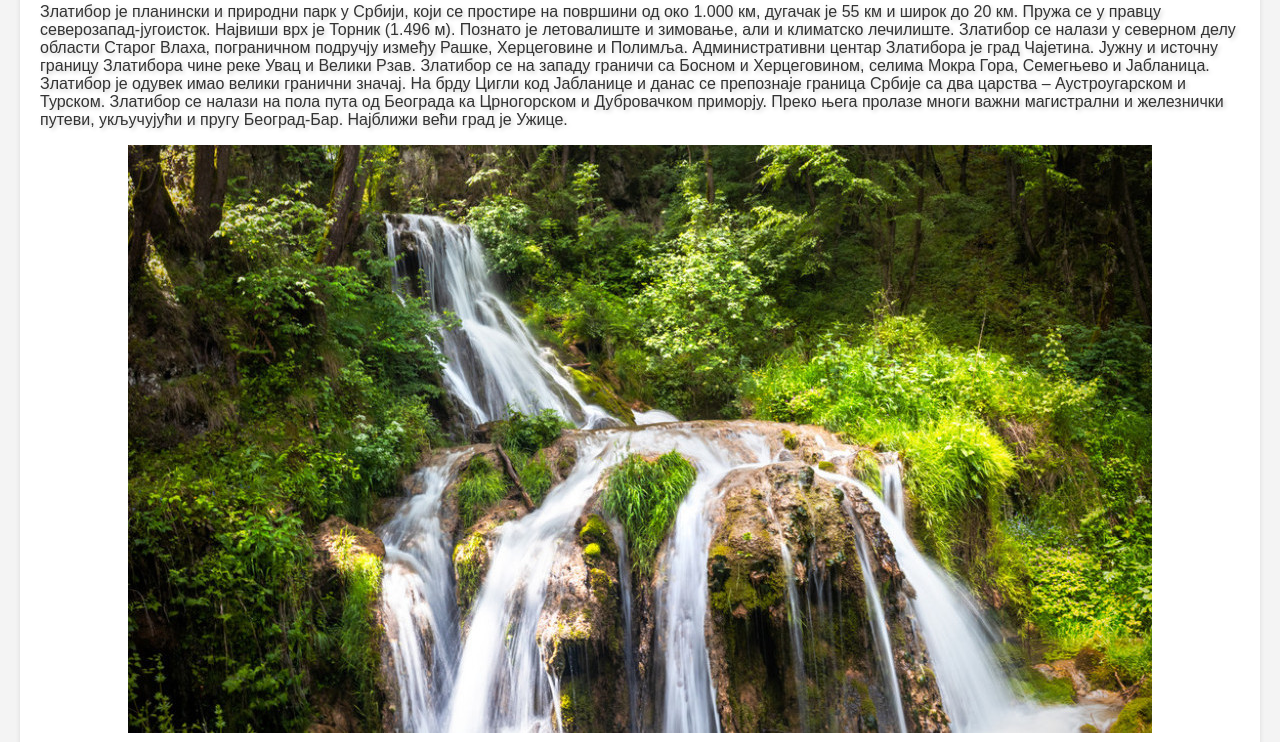
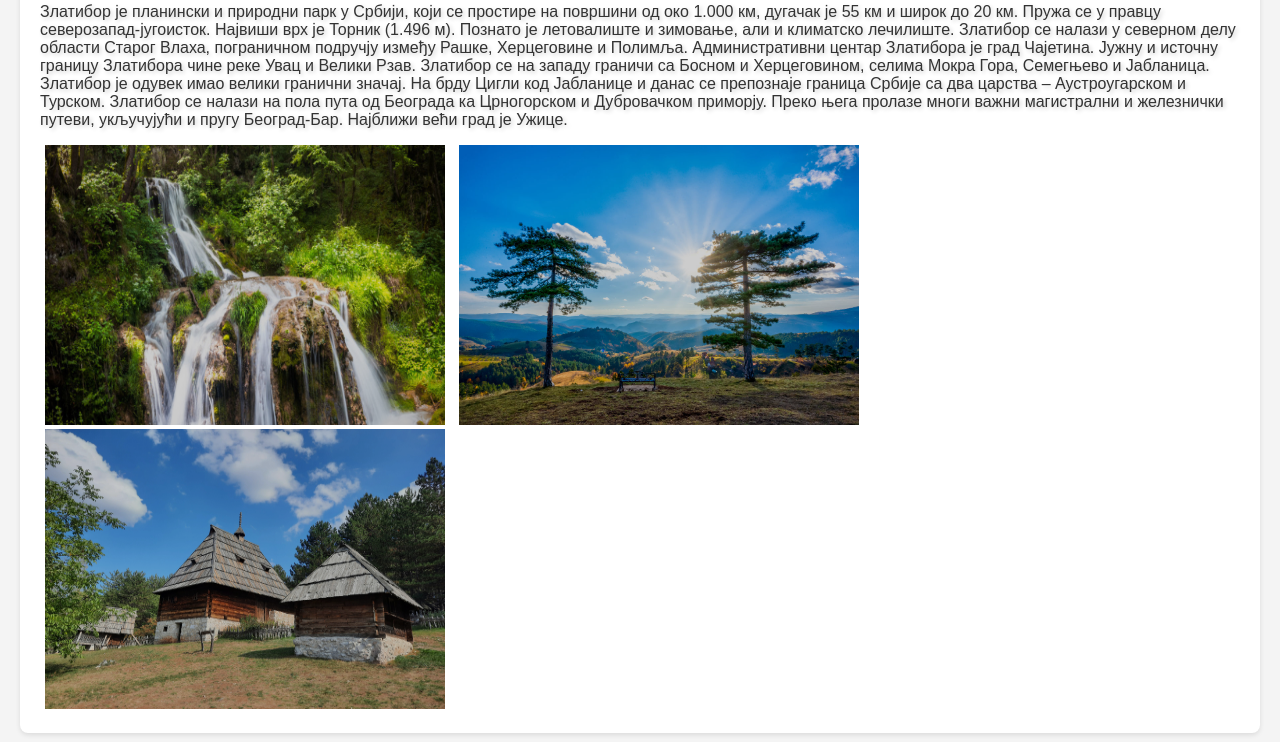
Before and after one commit to mijatovicmarko/projekatija1, a plain HTML site: page index.html in a window 1280 px wide. Shown: the part 768-1510 px from the top of the page. Drawn offline with Linux system fonts and the light colour scheme.

Commit message:
Add files via upload

```diff
--- a/styleindx.css
+++ b/styleindx.css
@@ -96,13 +96,13 @@ h2 {
     font-size: 16px;
 }
 
-img {
-    max-width: 100%;
-    height: auto;
-    display: block;
-    margin: 10px auto;
-}
-
+img{
+    width: 400px;
+    height: 280px;
+    position: relative;
+    transition: transform 0.3s ease, filter 0.3s ease;
+    filter: brightness(0.8);
+    margin: 0px 5px;
 }
 
 img:hover {
@@ -124,7 +124,6 @@ footer {
 
 
 @media (max-width: 768px) {
-
     header nav ul li {
         display: block;
         margin-bottom: 10px;
```
